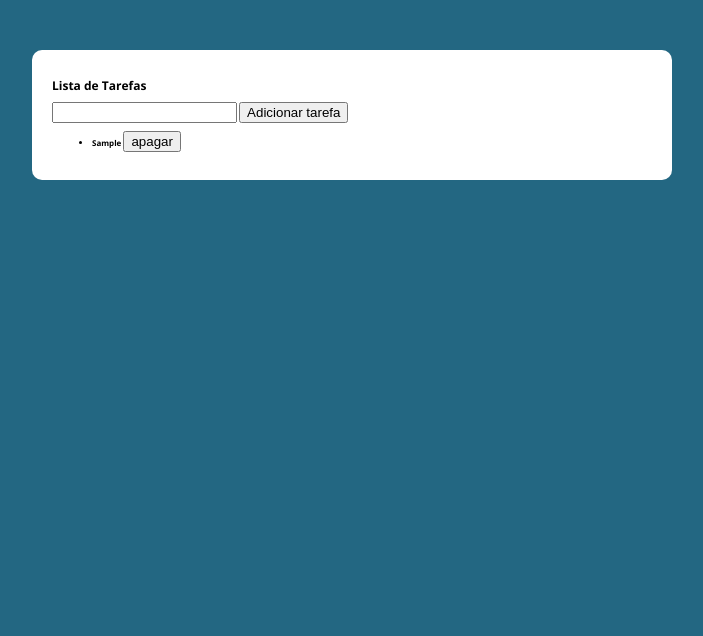
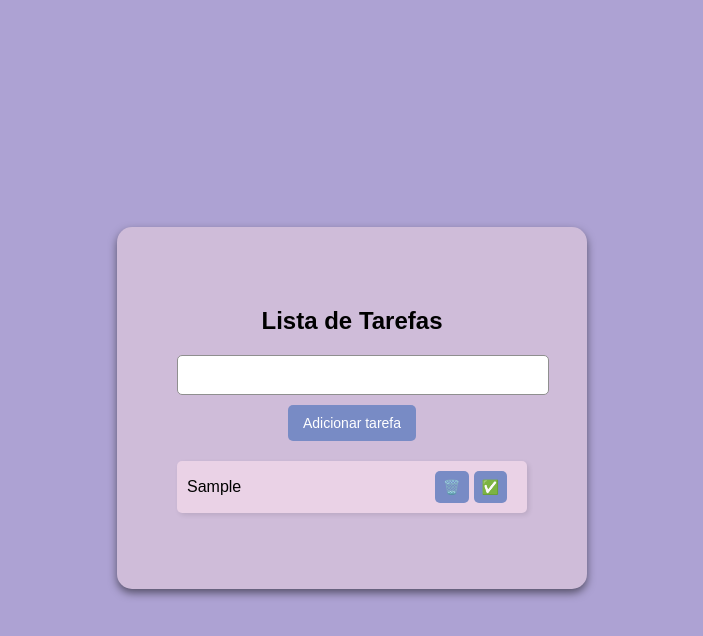
Before and after one commit to vanessamkaneko/todo-list, a plain HTML site: page index.html in a window 1280 px wide. Both pictures are taken after typing "Sample" into the empty fields and a click on the button "Adicionar tarefa". Shown: the whole page, without its empty margins (288-991 px from the left). Drawn offline with nearby package versions, Linux system fonts and the light colour scheme.

Commit message:
updating

```diff
--- a/assets/css/style.css
+++ b/assets/css/style.css
@@ -1,58 +1,108 @@
-@import url('https://fonts.googleapis.com/css2?family=Montserrat:wght@400;500;600;800;900&family=Open+Sans:ital,wght@0,700;1,400&display=swap');
-
-:root {
-    --primary-color: rgb(35, 103, 130);
-    --primary-color-darker: rgb(19, 62, 79);
+/* Estilização Geral */
+body {
+    font-family: "Poppins", sans-serif;
+    background: #ada2d3;
+    display: flex;
+    justify-content: center;
+    align-items: center;
+    height: 100vh;
 }
 
-* {
-    box-sizing: border-box;
-    outline: 0;
+/* Container da Lista */
+.container {
+    background:#cfbcd9;
+    padding: 60px;
+    width: 350px;
+    border-radius:15px;
+    box-shadow: 0px 4px 8px rgba(0, 0, 0, 0.5);
+    text-align: center;
 }
 
-body {
-    margin: 0;
-    padding: 0;
-    background-color: var(--primary-color);
-    font-family: 'Open Sans', sans-serif;
-    font-size: 0.5em;
-    line-height: 1.5em;
+/* Input de Tarefa */
+.task-input {
+    width: 100%;
+    padding: 10px;
+    font-size: 16px;
+    border: 1px solid #8f8f8f;
+    border-radius: 5px;
+    outline: none;
 }
 
-.container {
-    max-width: 640px;
-    margin: 50px auto;
-    background: #fff;
-    padding: 20px;
-    border-radius: 10px;
+/* Botão de Adicionar */
+.add-task-button {
+    background: #788bc5;
+    color: #fff;
+    border: none;
+    padding: 10px 15px;
+    cursor: pointer;
+    border-radius: 5px;
+    margin-top: 10px;
 }
 
-form input, form label, form button {
-    display: block;
-    width: 100%;
-    margin-bottom: 10px;
+.add-task-button:hover {
+    background: #2b6ac8;
 }
 
-form input {
-    font-size: 10px;
-    height: 30px;
-}
-
-form input:focus {
-    outline: 1px solid var(--primary-color);
-}
-
-form button {
-    border: none;
-    background-color: var(--primary-color);
-    color: #fff;
-    font-size: 10px;
-    font-weight: bold;
-    height: 30px;
-    cursor: pointer;
+/* Lista de Tarefas */
+.tasks {
+    list-style: none;
+    padding: 0;
     margin-top: 20px;
 }
 
-form button:hover {
-    background: var(--primary-color-darker);
+/* Tarefa Individual */
+.tasks li {
+    background: #ead2e6;
+    padding: 10px;
+    margin: 8px 0;
+    display: flex;
+    justify-content: space-between;
+    align-items: center;
+    border-radius: 5px;
+    box-shadow: 2px 2px 5px rgba(0, 0, 0, 0.1);
+    transition: background 0.3s ease;
 }
+
+/* Efeito ao passar o mouse */
+.tasks li:hover {
+    background: #f1f1f1;
+}
+
+/* Botões */
+button {
+    cursor: pointer;
+    border: none;
+    padding: 8px;
+    border-radius: 5px;
+    font-size: 14px;
+}
+
+/* Botão Concluir */
+.complete {
+    background: #788bc5;
+    color: white;
+    margin-right: 10px;
+}
+
+.complete:hover {
+    background: #2b6ac8;
+}
+
+/* Botão Apagar */
+.delete {
+    background: #788bc5;
+    color: white;
+    margin-left: auto;
+    margin-right: 5px;
+}
+
+.delete:hover {
+    background: #2b6ac8;
+}
+
+/* Tarefa Concluída */
+.completed {
+    text-decoration: line-through;
+    color: #888;
+    background: #d3ffd3 !important;
+}
--- /dev/null
+++ b/assets/css/teste.css
@@ -0,0 +1,84 @@
+@import url('https://fonts.googleapis.com/css2?family=Montserrat:wght@400;500;600;800;900&family=Open+Sans:ital,wght@0,700;1,400&display=swap');
+
+:root {
+    --primary-color: rgb(35, 103, 130);
+    --primary-color-darker: rgb(19, 62, 79);
+}
+
+* {
+    box-sizing: border-box;
+    outline: 0;
+}
+
+body {
+    margin: 0;
+    padding: 0;
+    background-color: var(--primary-color);
+    font-family: 'Open Sans', sans-serif;
+    font-size: 0.5em;
+    line-height: 1.5em;
+}
+
+h1 {
+    font-family: 'Montserrat', sans-serif;
+    font-size: 24px;
+    color: red;
+    text-align: center;
+    margin: 0;
+    padding: 20px 0;
+}
+
+.task-input {
+    justify-content: center;
+    align-items: center;
+    margin-bottom: 20px;
+}
+
+.container {
+    max-width: 640px;
+    margin: 50px auto;
+    background: #fff;
+    padding: 20px;
+    border-radius: 10px;
+}
+
+.completed {
+    text-decoration: line-through;
+    color: gray;
+    opacity: 0.6;
+}
+
+li {
+    font-size: 14px;
+    margin-bottom: 7px;
+}
+
+form input, form label, form button {
+    display: block;
+    width: 100%;
+    margin-bottom: 10px;
+}
+
+form input {
+    font-size: 10px;
+    height: 30px;
+}
+
+form input:focus {
+    outline: 1px solid var(--primary-color);
+}
+
+form button {
+    border: none;
+    background-color: var(--primary-color);
+    color: #fff;
+    font-size: 10px;
+    font-weight: bold;
+    height: 30px;
+    cursor: pointer;
+    margin-top: 20px;
+}
+
+form button:hover {
+    background: var(--primary-color-darker);
+}
--- a/assets/js/main.js
+++ b/assets/js/main.js
@@ -1,77 +1,108 @@
+// 1️. Selecionando elementos do DOM
 const taskInput = document.querySelector('.task-input');
 const addTaskButton = document.querySelector('.add-task-button');
 const tasks = document.querySelector('.tasks');
 
-function createdTask() {
-    const task = document.createElement('li');
-    return task;
+// 2️. Função para criar uma tarefa (elemento <li>)
+function createTaskElement() {
+    return document.createElement('li');
 }
 
-taskInput.addEventListener('keypress', function(e) {
-    if(e.keyCode === 13) { //o keycode do Enter é 13
-        if(!taskInput.value) return;
-        createTask(taskInput.value);
+// 3️. Função para criar uma nova tarefa e adicioná-la à lista
+function createTask(inputText, completed = false) {
+    const task = createTaskElement();
+    task.innerText = inputText;
+
+    if (completed) {
+        task.classList.add('completed'); // Se já estava concluída, adiciona a classe
     }
-})
 
+    tasks.appendChild(task);
+    cleanInput();
+    createDeleteButton(task);
+    createCompleteButton(task);
+    saveTasks();
+}
+
+// 4️. Função para criar botão "Apagar" e remover a tarefa
+function createDeleteButton(task) {
+    task.innerText += '  ';
+    const deleteButton = document.createElement('button');
+    deleteButton.innerText = '🗑️';
+    deleteButton.setAttribute('class', 'delete');
+    task.appendChild(deleteButton);
+}
+
+// 5️. Função para criar botão "Concluir" e marcar/desmarcar a tarefa como concluída
+function createCompleteButton(task) {
+    const completeButton = document.createElement('button');
+    completeButton.innerText = '✅';
+    completeButton.setAttribute('class', 'complete');
+
+    completeButton.addEventListener('click', function () {
+        task.classList.toggle('completed'); // Marca ou desmarca como concluída
+        saveTasks();
+    });
+
+    task.appendChild(completeButton);
+}
+
+// 6️. Limpa o campo de entrada após adicionar uma tarefa
 function cleanInput() {
     taskInput.value = '';
     taskInput.focus();
 }
 
-function createDeleteButton(task) {
-    task.innerText += '  ';
-    const deleteButton = document.createElement('button');
-    deleteButton.innerText = 'apagar';
-    deleteButton.setAttribute('class', 'delete'); //deleteButton receberá classe chamada delete
-    task.appendChild(deleteButton);
+// 7️. Salva todas as tarefas no localStorage
+function saveTasks() {
+    const liTasks = tasks.querySelectorAll('li');
+    const tasksList = [];
+
+    for (let task of liTasks) {
+        tasksList.push({
+            text: task.firstChild.textContent.trim(), // Apenas o texto
+            completed: task.classList.contains('completed'), // Estado concluído
+        });
+    }
+
+    localStorage.setItem('tasks', JSON.stringify(tasksList));
 }
 
-function createTask(inputText) {
-    const task = createdTask();
-    task.innerText = inputText;
-    tasks.appendChild(task);
-    cleanInput();
-    createDeleteButton(task);
-    saveTasks();
-};
+// 8️. Recupera e recria as tarefas ao carregar a página
+function addSavedTasks() {
+    const tasksStorage = localStorage.getItem('tasks');
+    if (!tasksStorage) return;
 
+    const tasksList = JSON.parse(tasksStorage);
+
+    for (let task of tasksList) {
+        createTask(task.text, task.completed);
+    }
+}
+
+// 9️. Adiciona tarefa ao clicar no botão
 addTaskButton.addEventListener('click', function() {
-    if(!taskInput.value) return; //evita que se o campo estiver em branco, seja enviado
+    if (!taskInput.value) return;
     createTask(taskInput.value);
 });
 
+// 10. Adiciona tarefa ao pressionar "Enter"
+taskInput.addEventListener('keypress', function(e) {
+    if (e.keyCode === 13) {
+        if (!taskInput.value) return;
+        createTask(taskInput.value);
+    }
+});
+
+// 1️1. Remove tarefa ao clicar no botão "Apagar"
 document.addEventListener('click', function(e) {
-     const el = e.target; //captura elemento clicado
+    const el = e.target;
 
-     if(el.classList.contains('delete')) {
-        el.parentElement.remove(); //se el clicado tiver classe delete, será removido o elemento pai (o li criado)
-        saveTasks() // faz com que os dados do localStorage sejam atualizados qndo um item for apagado (não constando mais na lista o item apagado)
-     }
-})
+    if (el.classList.contains('delete')) {
+        el.parentElement.remove();
+        saveTasks();
+    }
+});
 
-function saveTasks() {
-  const liTasks = tasks.querySelectorAll('li');
-  const tasksList = [];
-
-  for (let task of liTasks) {
-      const textTask = task.firstChild.textContent.trim(); // Pega apenas o texto da tarefa, sem incluir o botão "apagar"
-      tasksList.push(textTask);
-  }
-
-  const tasksJSON = JSON.stringify(tasksList);
-  localStorage.setItem('tasks', tasksJSON);
-}
-
-function addSavedTasks() {
-    const tasks = localStorage.getItem('tasks'); //recupera da memória do navegador os dados salvos com a chave 'tasks'
-    const tasksList = JSON.parse(tasks); //converte novamente para um elemento JS (no caso, um array)
-
-    for (let task of tasksList) {
-        createTask(task);
-    }
-}
-
+// 1️2. Chamada inicial para carregar tarefas salvas
 addSavedTasks();
-
-//localStorage é como se fosse uma base de dados do navegador
```
